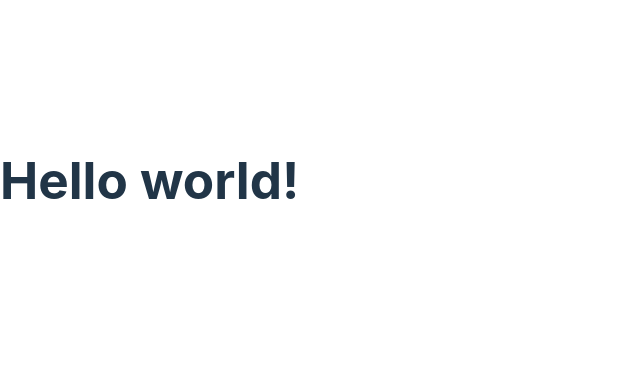
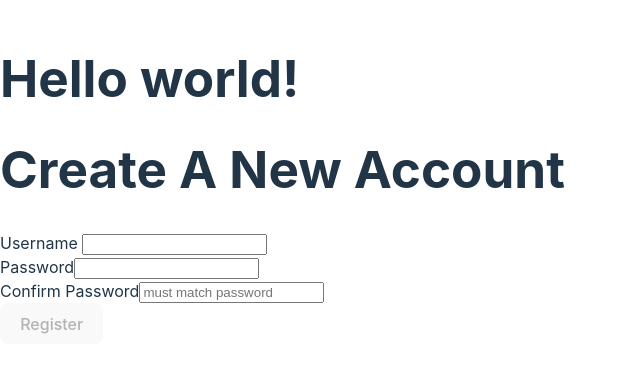
Before and after one commit to tnleibel/mern-project-eatdb-react-frontend, a React (Vite) app: page / in a window 1280 px wide. Shown: the part 220-592 px from the top of the page, without its empty margins (0-640 px from the left). Built offline with nearby package versions, Linux system fonts and the light colour scheme.

Commit message:
adding signin and register components with form to let users sign in or register a new account

```diff
--- a/package.json
+++ b/package.json
@@ -11,7 +11,8 @@
   },
   "dependencies": {
     "react": "^18.3.1",
-    "react-dom": "^18.3.1"
+    "react-dom": "^18.3.1",
+    "react-router-dom": "^6.26.0"
   },
   "devDependencies": {
     "@eslint/js": "^9.8.0",
--- a/src/App.jsx
+++ b/src/App.jsx
@@ -1,7 +1,13 @@
+import Register from "./Register/Register";
+import SignIn from "./SignIn/SignIn";
+
 const App = () => {
 
   return (
-    <h1>Hello world!</h1>
+    <div>
+        <h1>Hello world!</h1>
+        <Register />
+    </div>
   );
 }
 
--- /dev/null
+++ b/src/Register/Register.jsx
@@ -0,0 +1,42 @@
+import { useState } from "react"
+import { useNavigate } from "react-router-dom";
+
+const Register = () => {
+    const [username, setUsername] = useState('');
+    const [pwd, setPwd] = useState('');
+    const [confirmPwd, setConfirmPwd] = useState('');
+    // const navigate = useNavigate();
+    const [e, setE] = useState(null);
+    const handleSubmit = () => {
+        e.preventDefault();
+    }
+
+    const isFormInvalid = () => {
+        return !(username && password && password === passwordConf);
+    };
+    return (
+        <>
+            <div>
+                <h1>Create A New Account</h1>
+                <form onSubmit={handleSubmit}>
+                    <div>
+                        <label htmlFor="username">Username </label>
+                        <input type='string' value={username} onChange={(e) => setUsername(e.target.value)} />
+                   </div>
+                   <div>
+                    <label htmlFor="pwd">Password</label>
+                    <input type='password' value={pwd} onChange={(e) => setPwd(e.target.value)} />
+                   </div>
+                   <div>
+                    <label htmlFor="confirm-pwd">Confirm Password</label>
+                    <input type='password' placeholder='must match password' value={confirmPwd} onChange={(e) => setPwd(e.target.value)} />
+                   </div>
+
+                   <button disabled={isFormInvalid()}>Register</button>
+                </form>
+            </div>
+        </>
+    )
+}
+
+export default Register;
--- /dev/null
+++ b/src/SignIn/SignIn.jsx
@@ -0,0 +1,32 @@
+import { useState } from "react";
+import { useNavigate } from "react-router-dom";
+const SignIn = () => {
+    const [username, setUsername] = useState('');
+    const [pwd, setPwd] = useState();
+    const navigate = useNavigate();
+
+    const handleSubmit = () => {
+        e.preventDefault();
+    }
+
+    return (
+        <>
+            <div>
+                <h1>Welcome, Sign In</h1>
+                <form onSubmit={handleSubmit}>
+                    <div>
+                        <label htmlFor="username">Username</label>
+                        <input type='string' value={username} onChange={(e) => setUsername(e.target.value)} />
+                    </div>
+                    <div>
+                        <label htmlFor="pwd">Password</label>
+                        <input type='password' value={pwd} onChange={(e) => setPwd(e.target.value)} />
+                    </div>
+                    <button type='subit'>Sign-In</button>
+                </form>
+            </div>
+        </>
+    )
+}
+
+export default SignIn;
```
Also changed, not shown: src/NavBar/NavBar.jsx (added, +29 -0 lines), 1 other file (tests, documents, lock files or other folders).
